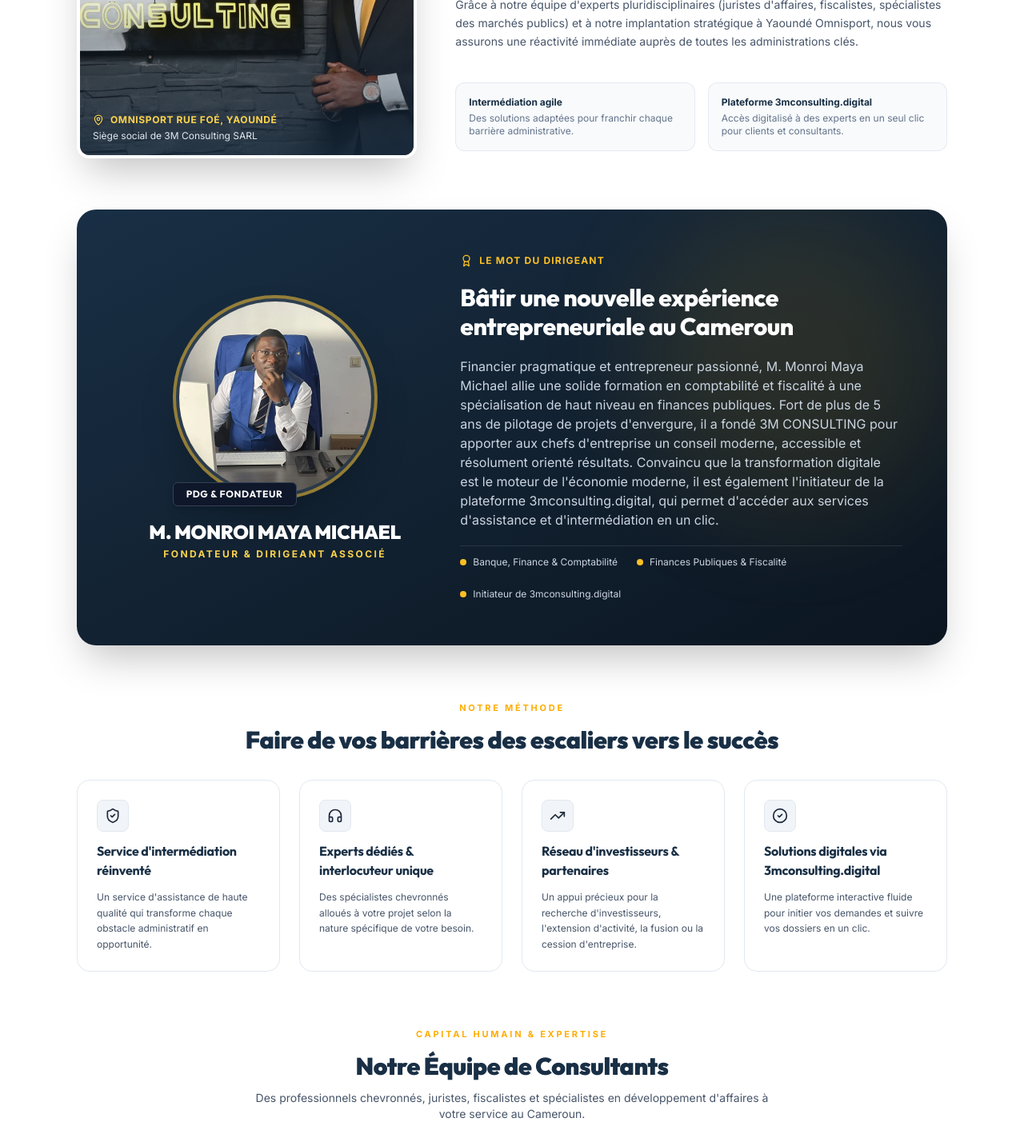
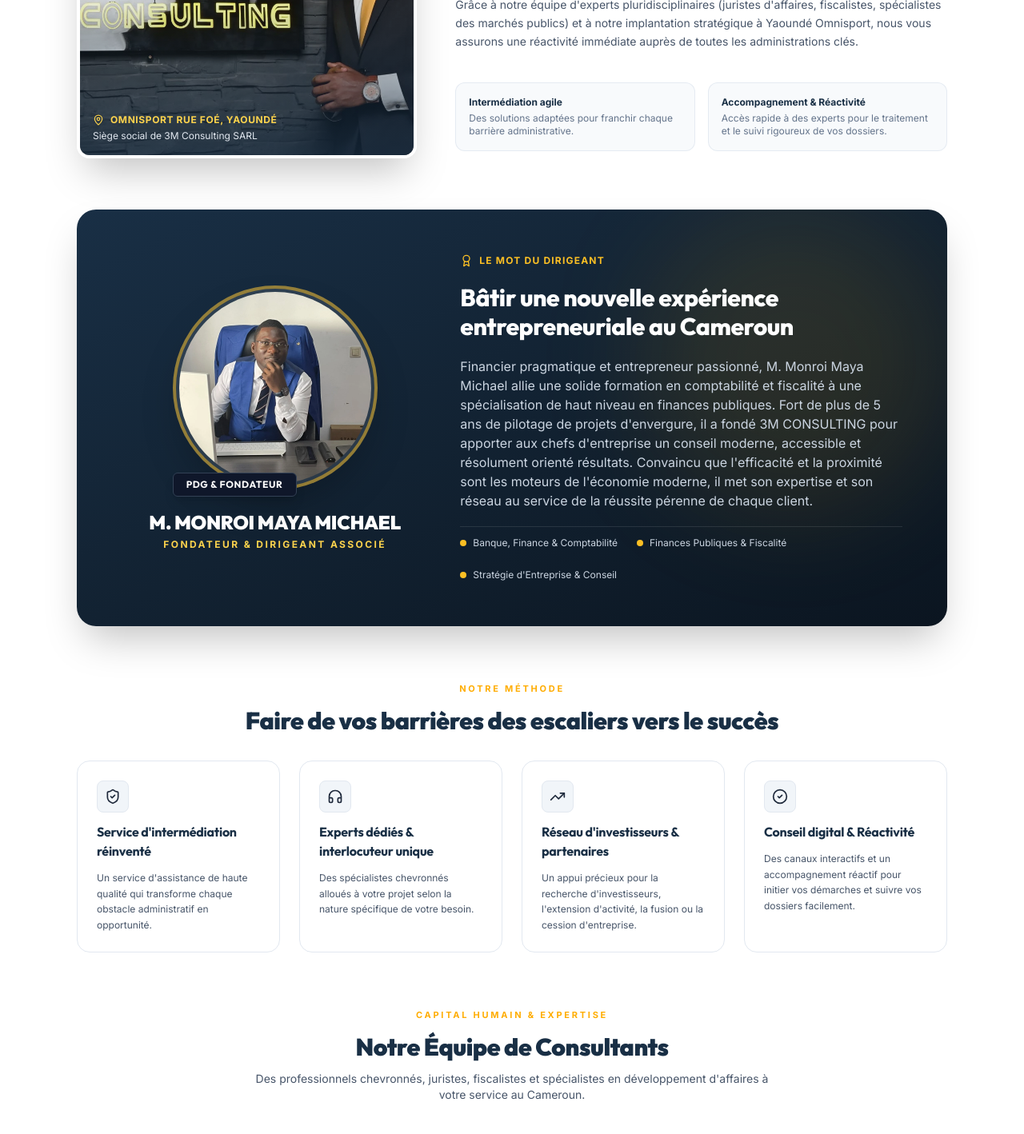
Before and after one commit to Transfomers/maya-, a React (Vite) app in the folder frontend/: page /about in a window 1280 px wide. Shown: the part 1120-2538 px from the top of the page at 80% size. Built offline with nearby package versions, Linux system fonts and the light colour scheme; no server answers.

Commit message:
fix: remove non-existent 3mconsulting.digital domain across the website

```diff
--- a/frontend/src/content/translations.ts
+++ b/frontend/src/content/translations.ts
@@ -212,7 +212,7 @@
       },
       about: {
         title: "À Propos de Nous | Cabinet 3M Consulting & Vision de M. Monroi Maya Michael",
-        desc: "Qui sommes-nous ? Cabinet conseil fondé par M. Monroi Maya Michael à Yaoundé. Expertise financière, rigueur juridique et innovation avec 3mconsulting.digital.",
+        desc: "Qui sommes-nous ? Cabinet conseil fondé par M. Monroi Maya Michael à Yaoundé. Expertise financière, rigueur juridique et accompagnement personnalisé.",
       },
       join: {
         title: "Rejoignez-Nous | Espace Clients & Réseau de Consultants | 3M Consulting",
@@ -425,8 +425,8 @@
           iconName: "TrendingUp",
         },
         {
-          title: "Solutions digitales via 3mconsulting.digital",
-          description: "Une plateforme interactive fluide pour initier vos demandes et suivre vos dossiers en un clic.",
+          title: "Conseil digital & Réactivité",
+          description: "Des canaux interactifs et un accompagnement réactif pour initier vos démarches et suivre vos dossiers facilement.",
           iconName: "CheckCircle2",
         },
       ],
@@ -440,7 +440,7 @@
       missionDetails: "Grâce à notre équipe d'experts pluridisciplinaires (juristes d'affaires, fiscalistes, spécialistes des marchés publics) et à notre implantation stratégique à Yaoundé Omnisport, nous vous assurons une réactivité immédiate auprès de toutes les administrations clés.",
       ceoTitle: "PDG & Fondateur",
       ceoName: "M. MONROI MAYA MICHAEL",
-      ceoBio: "Financier pragmatique et entrepreneur passionné, M. Monroi Maya Michael allie une solide formation en comptabilité et fiscalité à une spécialisation de haut niveau en finances publiques. Fort de plus de 5 ans de pilotage de projets d'envergure, il a fondé 3M CONSULTING pour apporter aux chefs d'entreprise un conseil moderne, accessible et résolument orienté résultats. Convaincu que la transformation digitale est le moteur de l'économie moderne, il est également l'initiateur de la plateforme 3mconsulting.digital, qui permet d'accéder aux services d'assistance et d'intermédiation en un clic.",
+      ceoBio: "Financier pragmatique et entrepreneur passionné, M. Monroi Maya Michael allie une solide formation en comptabilité et fiscalité à une spécialisation de haut niveau en finances publiques. Fort de plus de 5 ans de pilotage de projets d'envergure, il a fondé 3M CONSULTING pour apporter aux chefs d'entreprise un conseil moderne, accessible et résolument orienté résultats. Convaincu que l'efficacité et la proximité sont les moteurs de l'économie moderne, il met son expertise et son réseau au service de la réussite pérenne de chaque client.",
       presenceTitle: "Siège Stratégique à Yaoundé",
       presenceDesc: "Implanté à Omnisport Rue Foé, le cabinet bénéficie d'une proximité directe avec les ministères, les greffes des tribunaux et les directions générales pour un traitement ultra-rapide de vos dossiers.",
     },
@@ -499,8 +499,8 @@
           "Collaboration avec un réseau d'experts pluridisciplinaires réputé",
         ],
       },
-      digitalPlatformNote: "Notre plateforme 3mconsulting.digital permet une mise en relation fluide et un démarrage rapide de votre dossier en 4 étapes simples.",
-      digitalPlatformBtn: "Accéder au portail 3mconsulting.digital ↗",
+      digitalPlatformNote: "Notre équipe dédiée permet une mise en relation fluide et un démarrage rapide de votre dossier en 4 étapes simples.",
+      digitalPlatformBtn: "Démarrer votre dossier ↗",
     },
     easiestWay: {
       badge: "Parcours Simple & Rapide",
@@ -587,7 +587,7 @@
       privacyPolicy: "Politique de Confidentialité",
       officialWebsite: "3mconsultingsarl.com",
       facebookPage: "Page Facebook officielle",
-      digitalPlatform: "Portail 3mconsulting.digital",
+      digitalPlatform: "Portail 3M Consulting",
     },
   },
   en: {
@@ -602,7 +602,7 @@
       },
       about: {
         title: "About Us | 3M Consulting SARL & CEO M. Monroi Maya Michael",
-        desc: "Who are we? Premier corporate advisory firm founded by M. Monroi Maya Michael in Yaoundé. Financial expertise, legal rigor, and digital innovation via 3mconsulting.digital.",
+        desc: "Who are we? Premier corporate advisory firm founded by M. Monroi Maya Michael in Yaoundé. Financial expertise, legal rigor, and customized corporate guidance.",
       },
       join: {
         title: "Join Us | Client Onboarding & Elite Consultant Network | 3M Consulting",
@@ -815,8 +815,8 @@
           iconName: "TrendingUp",
         },
         {
-          title: "Digital Access via 3mconsulting.digital",
-          description: "A streamlined digital ecosystem to initiate requests and track progress with complete ease.",
+          title: "Digital Facilitation & Responsiveness",
+          description: "Streamlined communication and rapid advisory support to initiate requests and track progress with ease.",
           iconName: "CheckCircle2",
         },
       ],
@@ -830,7 +830,7 @@
       missionDetails: "With our multidisciplinary team (corporate attorneys, tax specialists, public procurement experts) and strategic location in Yaoundé Omnisport, we deliver immediate responsiveness across all government entities.",
       ceoTitle: "CEO & Founder",
       ceoName: "M. MONROI MAYA MICHAEL",
-      ceoBio: "A pragmatic financial strategist and passionate entrepreneur, M. Monroi Maya Michael combines solid accounting and tax credentials with advanced public finance training. Backed by over 5 years of leading major projects, he established 3M CONSULTING to deliver modern, accessible, and results-focused advisory services. Firmly convinced that digital technology powers modern business, he also pioneered 3mconsulting.digital, providing instant online access to corporate services in one click.",
+      ceoBio: "A pragmatic financial strategist and passionate entrepreneur, M. Monroi Maya Michael combines solid accounting and tax credentials with advanced public finance training. Backed by over 5 years of leading major projects, he established 3M CONSULTING to deliver modern, accessible, and results-focused advisory services. Driven by a commitment to operational efficiency and personalized client partnership, he dedicates his expertise and network to each client's sustainable growth.",
       presenceTitle: "Strategic Headquarters in Yaoundé",
       presenceDesc: "Located at Omnisport Rue Foé, the firm is situated in immediate proximity to government ministries, commercial court registries, and regulatory bodies for ultra-fast processing of client files.",
     },
@@ -889,8 +889,8 @@
           "Synergy with an established multidisciplinary expert network",
         ],
       },
-      digitalPlatformNote: "Our 3mconsulting.digital platform provides smooth onboarding and rapid initiation of your application in 4 straightforward steps.",
-      digitalPlatformBtn: "Access 3mconsulting.digital Portal ↗",
+      digitalPlatformNote: "Our dedicated team provides smooth onboarding and rapid initiation of your application in 4 straightforward steps.",
+      digitalPlatformBtn: "Start Your Application ↗",
     },
     easiestWay: {
       badge: "Simple & Rapid Onboarding",
@@ -977,7 +977,7 @@
       privacyPolicy: "Privacy Policy",
       officialWebsite: "3mconsultingsarl.com",
       facebookPage: "Official Facebook Page",
-      digitalPlatform: "3mconsulting.digital Portal",
+      digitalPlatform: "3M Consulting Portal",
     },
   },
 };
--- a/frontend/src/pages/AboutPage.tsx
+++ b/frontend/src/pages/AboutPage.tsx
@@ -122,12 +122,12 @@
 
                 <div className="p-4 rounded-xl bg-slate-50 border border-slate-200/80">
                   <span className="text-xs font-bold text-jevelin-dark block">
-                    {language === 'fr' ? 'Plateforme 3mconsulting.digital' : '3mconsulting.digital Platform'}
+                    {language === 'fr' ? 'Accompagnement & Réactivité' : 'Advisory & Responsiveness'}
                   </span>
                   <p className="text-xs text-slate-500 mt-1">
                     {language === 'fr'
-                      ? 'Accès digitalisé à des experts en un seul clic pour clients et consultants.'
-                      : 'Digital access to specialized consultants in one click.'}
+                      ? 'Accès rapide à des experts pour le traitement et le suivi rigoureux de vos dossiers.'
+                      : 'Rapid access to senior consultants for file processing and diligent follow-up.'}
                   </p>
                 </div>
               </div>
@@ -192,7 +192,7 @@
                   </div>
                   <div className="flex items-center space-x-2">
                     <span className="w-2 h-2 rounded-full bg-accent-400" />
-                    <span>Initiateur de 3mconsulting.digital</span>
+                    <span>Stratégie d'Entreprise & Conseil</span>
                   </div>
                 </div>
               </div>
@@ -433,7 +433,7 @@
 
             <div className="pt-4 border-t border-slate-200 flex flex-wrap gap-4 items-center justify-between">
               <span className="text-xs text-slate-500">
-                Site officiel : <strong className="text-jevelin-dark">3mconsultingsarl.com</strong> · Portail : <strong className="text-jevelin-dark">3mconsulting.digital</strong>
+                Site officiel : <strong className="text-jevelin-dark">3mconsultingsarl.com</strong>
               </span>
               <Link
                 to="/services"
--- a/frontend/src/pages/HomePage.tsx
+++ b/frontend/src/pages/HomePage.tsx
@@ -720,7 +720,7 @@
       </section>
 
       {/* =========================================================================
-          SECTION 05 · EASIEST WAY TO START - 4 Steps + 3mconsulting.digital
+          SECTION 05 · EASIEST WAY TO START - 4 Steps
           ========================================================================= */}
       <section className="py-24 bg-white">
         <div className="max-w-7xl mx-auto px-4 sm:px-6 lg:px-8 space-y-12">
@@ -765,15 +765,13 @@
           </div>
 
           <div className="text-center pt-4">
-            <a
-              href="https://3mconsulting.digital/"
-              target="_blank"
-              rel="noopener noreferrer"
-              className="inline-flex items-center space-x-2 px-8 py-3.5 bg-jevelin-dark hover:bg-slate-800 text-white text-xs font-bold uppercase tracking-wider transition-colors shadow-md rounded"
+            <Link
+              to="/contact"
+              className="inline-flex items-center space-x-2 px-8 py-3.5 bg-jevelin-orange hover:bg-jevelin-orangeHover text-white text-xs font-bold uppercase tracking-wider transition-colors shadow-md rounded"
             >
-              <span>{language === 'fr' ? 'Accéder à 3mconsulting.digital' : 'Access 3mconsulting.digital Portal'}</span>
-              <ExternalLink className="w-4 h-4" />
-            </a>
+              <span>{language === 'fr' ? 'Démarrer votre démarche' : 'Start Your Journey'}</span>
+              <ArrowRight className="w-4 h-4" />
+            </Link>
           </div>
         </div>
       </section>
--- a/frontend/src/pages/JoinPage.tsx
+++ b/frontend/src/pages/JoinPage.tsx
@@ -7,7 +7,6 @@
   CheckCircle2,
   AlertCircle,
   Loader2,
-  ExternalLink,
   Sparkles,
   ArrowRight,
   ShieldCheck,
@@ -84,19 +83,6 @@
           <p className="text-base sm:text-lg text-slate-600 max-w-3xl mx-auto leading-relaxed">
             {t.joinUs.intro}
           </p>
-
-          {/* 3M Consulting Digital Official Link */}
-          <div className="pt-2">
-            <a
-              href="https://3mconsulting.digital/"
-              target="_blank"
-              rel="noopener noreferrer"
-              className="inline-flex items-center px-4 py-2 rounded-lg text-xs font-semibold bg-white border border-slate-200 text-slate-700 hover:text-jevelin-orange hover:border-slate-300 transition shadow-xs"
-            >
-              <span>{t.joinUs.digitalPlatformBtn}</span>
-              <ExternalLink className="w-3.5 h-3.5 ml-2 opacity-70" />
-            </a>
-          </div>
         </div>
       </section>
 
```
Also changed, not shown: frontend/src/components/SEOHead.tsx (+4 -5 lines).
